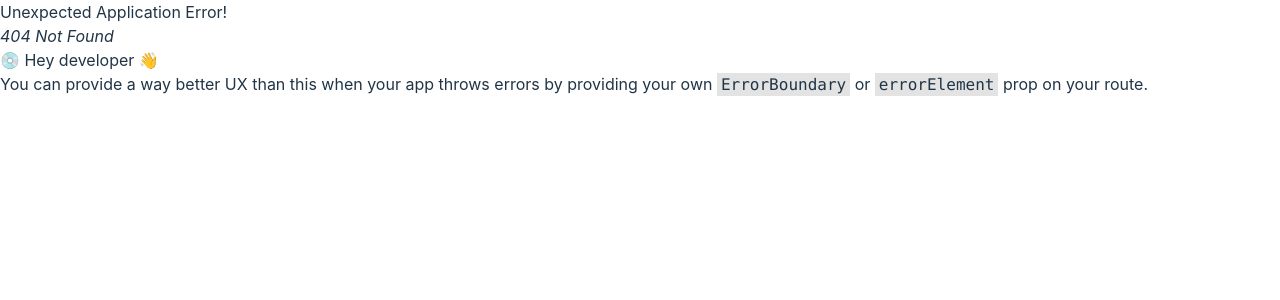
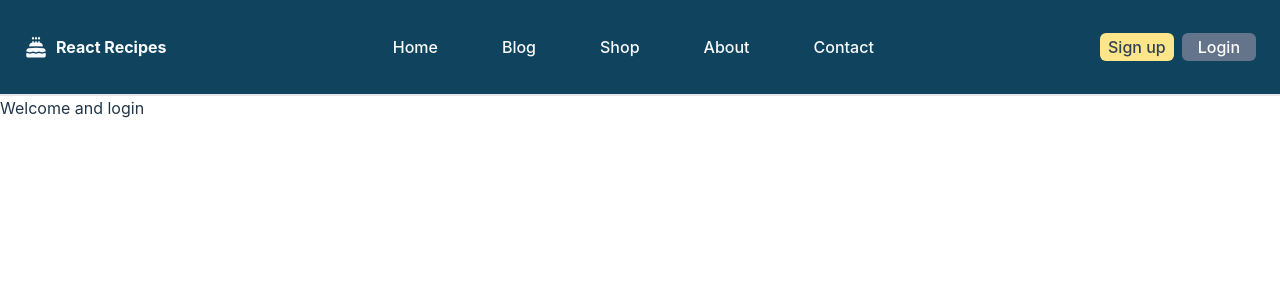
Before and after one commit to VishukumarU/Vite-React-Recipies, a React (Vite) app: page /auth/login in a window 1280 px wide. Before the commit this address had no page. Shown: the top 300 px of the page. Built offline with nearby package versions, Linux system fonts and the light colour scheme.

Commit message:
Route setup for login and register

```diff
--- a/src/App.jsx
+++ b/src/App.jsx
@@ -7,6 +7,7 @@ import "./App.css";
 import { db } from "./firebase/firebase";
 import RootLayout from "./components/RootLayout";
 import Home from "./components/Home/Home";
+import Auth from "./components/Auth/Auth";
 
 const router = createBrowserRouter([
   {
@@ -24,7 +25,8 @@ const router = createBrowserRouter([
       },
       {
         path: "auth",
-        element: <p>You have logged in</p>,
+        element: <Auth />,
+        children: [{ path: "login" }, { path: "register" }],
       },
     ],
   },
--- /dev/null
+++ b/src/components/Auth/Auth.jsx
@@ -0,0 +1,5 @@
+const Auth = () => {
+  return <p>Welcome and login</p>;
+};
+
+export default Auth;
--- a/src/components/Header/Header.jsx
+++ b/src/components/Header/Header.jsx
@@ -160,7 +160,7 @@ const Header = () => {
       <div className="hidden sm:block">
         <NavLink
           className="px-2 py-1 mr-2 rounded-md bg-amber-200 text-slate-700 hover:bg-amber-300 hover:text-slate-600"
-          to="register"
+          to="auth/register"
         >
           Sign up
         </NavLink>
```
